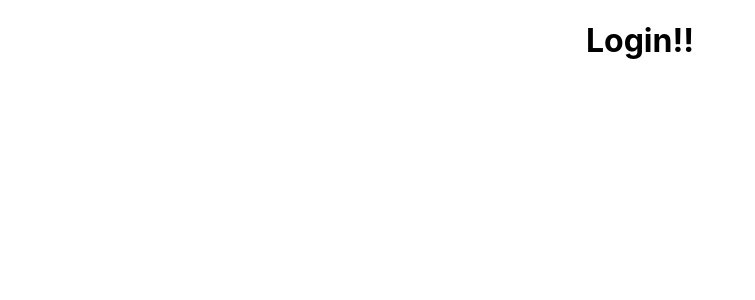
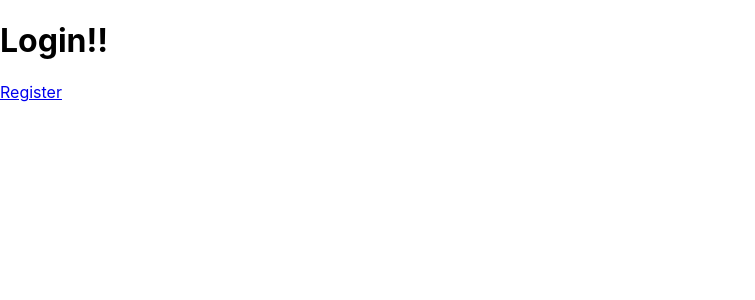
Before and after one commit to dipbazz/track-my-fitness-ui, a React (Create React App) app: page /login in a window 1280 px wide. Shown: the top 300 px of the page, without its empty margins (0-755 px from the left). Built offline with nearby package versions, Linux system fonts and the light colour scheme.

Commit message:
Add home component and fix the linter issues

```diff
--- a/src/App.js
+++ b/src/App.js
@@ -1,14 +1,19 @@
-import { BrowserRouter } from 'react-router-dom';
+import { useState } from 'react';
 import './App.css';
+import Login from './components/Login';
 import Routes from './config/Routes';
 
 function App() {
+  const [token, setToken] = useState(null);
+
+  if (!token) {
+    return <Login setToken={setToken} />;
+  }
+
   return (
-    <BrowserRouter>
-      <div className="App">
-        <Routes />
-      </div>
-    </BrowserRouter>
+    <div className="App">
+      <Routes />
+    </div>
   );
 }
 
--- /dev/null
+++ b/src/components/Home.js
@@ -0,0 +1,5 @@
+const Home = () => (
+  <h1>Home!!</h1>
+);
+
+export default Home;
--- a/src/components/Login.js
+++ b/src/components/Login.js
@@ -1,5 +1,10 @@
+import { Link } from 'react-router-dom';
+
 const Login = () => (
-  <h1>Login!!</h1>
+  <div>
+    <h1>Login!!</h1>
+    <Link to="/register">Register </Link>
+  </div>
 );
 
 export default Login;
--- a/src/config/Routes.js
+++ b/src/config/Routes.js
@@ -1,9 +1,11 @@
 import { Route, Switch } from 'react-router-dom';
 import Login from '../components/Login';
 import Register from '../components/Register';
+import Home from '../components/Home';
 
 const Routes = () => (
   <Switch>
+    <Route path="/" component={Home} exact />
     <Route path="/login" component={Login} exact />
     <Route path="/register" component={Register} exact />
   </Switch>
--- a/src/index.js
+++ b/src/index.js
@@ -1,12 +1,15 @@
 import React from 'react';
 import ReactDOM from 'react-dom';
 import './index.css';
+import { BrowserRouter } from 'react-router-dom';
 import App from './App';
 import reportWebVitals from './reportWebVitals';
 
 ReactDOM.render(
   <React.StrictMode>
-    <App />
+    <BrowserRouter>
+      <App />
+    </BrowserRouter>
   </React.StrictMode>,
   document.getElementById('root'),
 );
```
